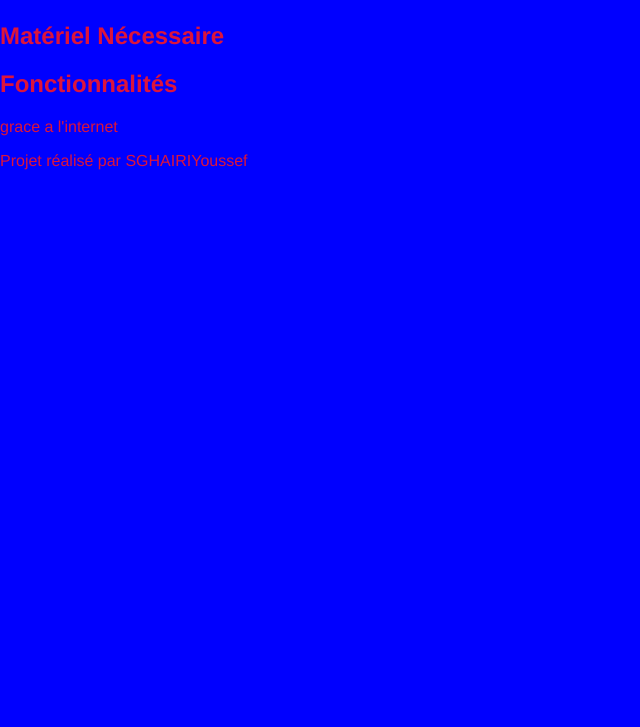
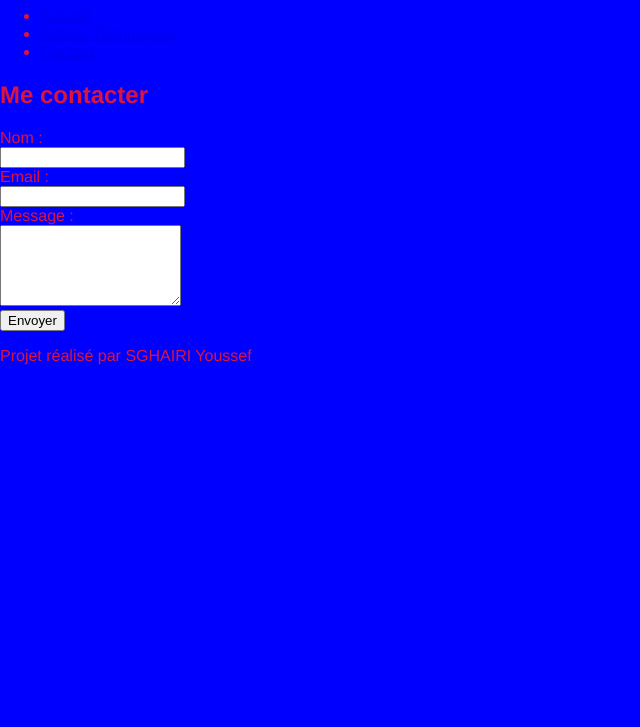
Before and after one commit to youssefdimamaghreb/Mon-chef-d-oeuvre-SGHARIyoussef, a plain HTML site: page contact.html in a window 1280 px wide. Shown: the part 73-800 px from the top of the page, without its empty margins (0-640 px from the left). Drawn offline with Linux system fonts and the light colour scheme.

Commit message:
feat: Ajout de la page contact avec formulaire

```diff
--- a/contact.html
+++ b/contact.html
@@ -1,28 +1,50 @@
 <!DOCTYPE html>
-<html lang="en">
+<html lang="fr">
   <head>
-    <meta charset="UTF-8">
-    <meta name="viewport" content="width=device-width, initial-scale=1.0">
-    <link rel="stylesheet" href="style.css">
-    <title>Détails du Projet</title>
+    <meta charset="UTF-8" />
+    <meta name="viewport" content="width=device-width, initial-scale=1.0" />
+    <title>Contact - Mon Projet</title>
+    <link rel="stylesheet" href="style.css" />
   </head>
+
   <body>
     <header>
-        <h1></h1>
+      <h1>Mon Projet</h1>
     </header>
+
     <nav>
       <ul>
         <li><a href="index.html">Accueil</a></li>
-            <li><a href="details.html">Détails Techniques</a></li>.
+        <li><a href="details.html">Détails Techniques</a></li>
+        <li><a href="contact.html" class="active">Contact</a></li>
       </ul>
     </nav>
+
     <main>
-        <section>
-            <h2>Matériel Nécessaire</h2>
-            <h2>Fonctionnalités</h2>
-            <p>grace a l'internet</p>
-        </section>
+      <h2>Me contacter</h2>
+
+      <form action="#" method="post">
+        <div>
+          <label for="name">Nom :</label><br />
+          <input type="text" id="name" name="name" required />
+        </div>
+
+        <div>
+          <label for="email">Email :</label><br />
+          <input type="email" id="email" name="email" required />
+        </div>
+
+        <div>
+          <label for="message">Message :</label><br />
+          <textarea id="message" name="message" rows="5" required></textarea>
+        </div>
+
+        <button type="submit">Envoyer</button>
+      </form>
     </main>
-    <footer>Projet réalisé par SGHAIRIYoussef</footer>
+
+    <footer>
+      <p>Projet réalisé par SGHAIRI Youssef</p>
+    </footer>
   </body>
 </html>
```
Lines whose indentation alone changed are shown as unchanged.
